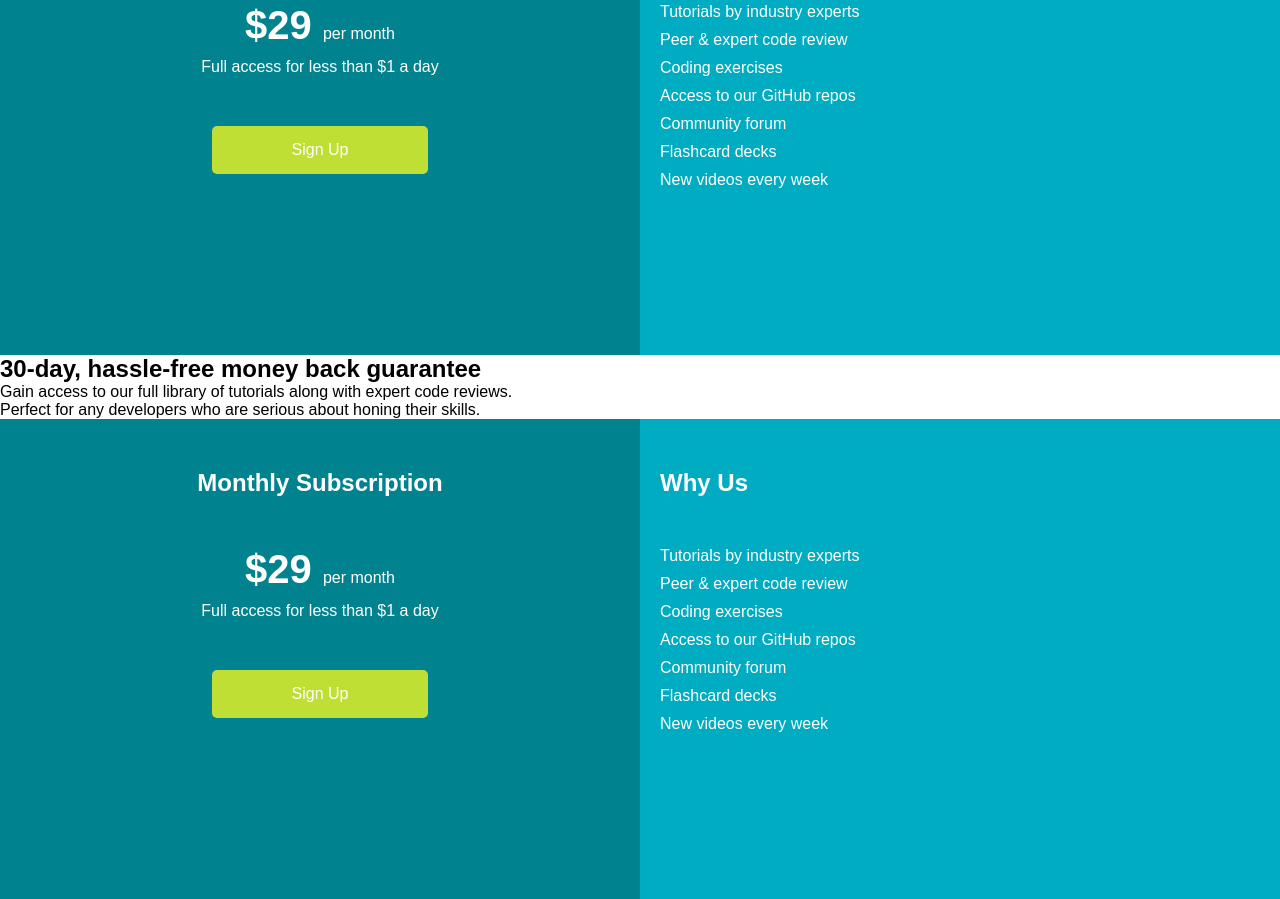
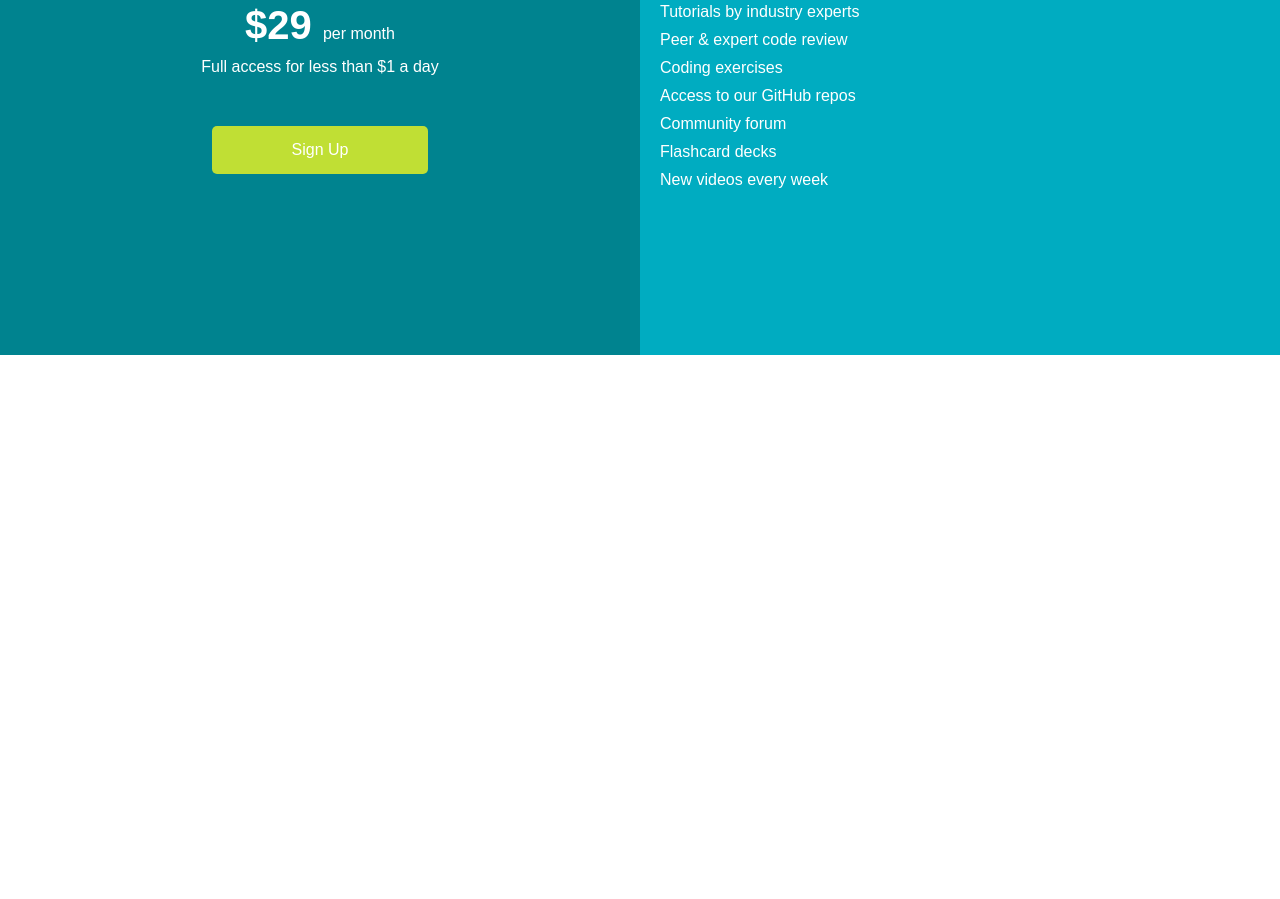
Before and after one commit to NGOUAJIO/pricegr, a plain HTML site: page index.html in a window 1280 px wide. Shown: the part 445-1344 px from the top of the page. After the commit the page ends 800 px from the top, so only its background shows below. Drawn offline with Linux system fonts and the light colour scheme.

Commit message:
index modified

```diff
--- a/index.html
+++ b/index.html
@@ -44,35 +44,3 @@
     </div>
 </body>
 </html>
-<h2 class="guarantee">30-day, hassle-free money back guarantee</h2>
-            <p>
-                Gain access to our full library of tutorials along with expert code reviews.
-                <br>
-                Perfect for any developers who are serious about honing their skills.
-            </p>
-            </div>
-        </section>
-        <section class="subscription">
-            <div class="subscription-details">
-                <h3>Monthly Subscription</h3>
-                <p class="price">$29 <span>per month</span></p>
-                <p>Full access for less than $1 a day</p>
-
-                <button>Sign Up</button>
-            </div>
-            <div class="why-us">
-                <h3>Why Us</h3>
-                <ul>
-                    <li>Tutorials by industry experts</li>
-                    <li>Peer & expert code review</li>
-                    <li>Coding exercises</li>
-                    <li>Access to our GitHub repos</li>
-                    <li>Community forum</li>
-                    <li>Flashcard decks</li>
-                    <li>New videos every week</li>
-                </ul>
-            </div>
-        </section>
-    </div>
-</body>
-</html>
```
